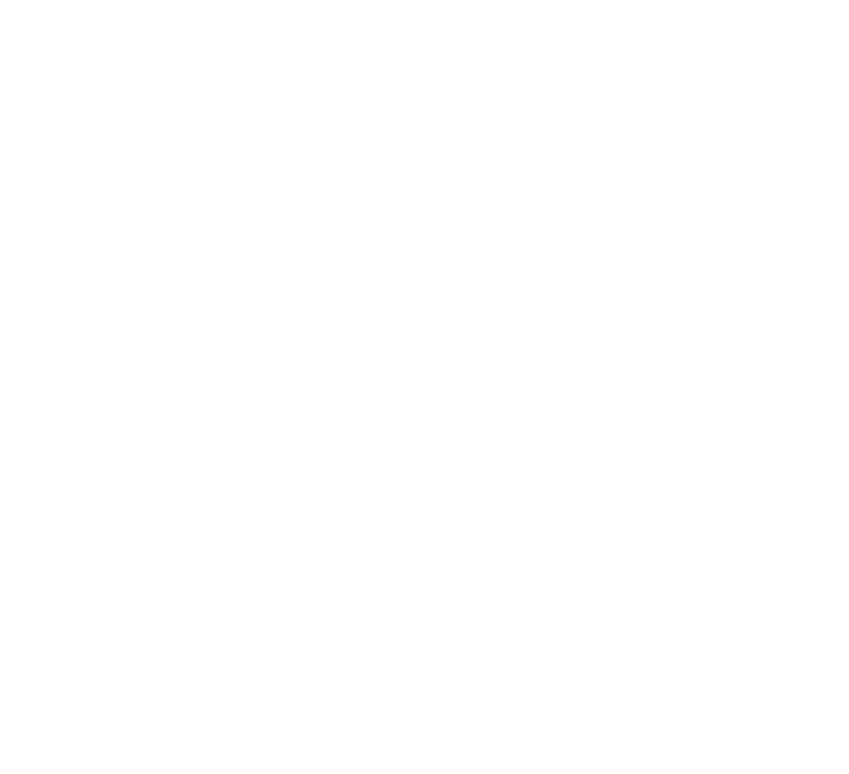
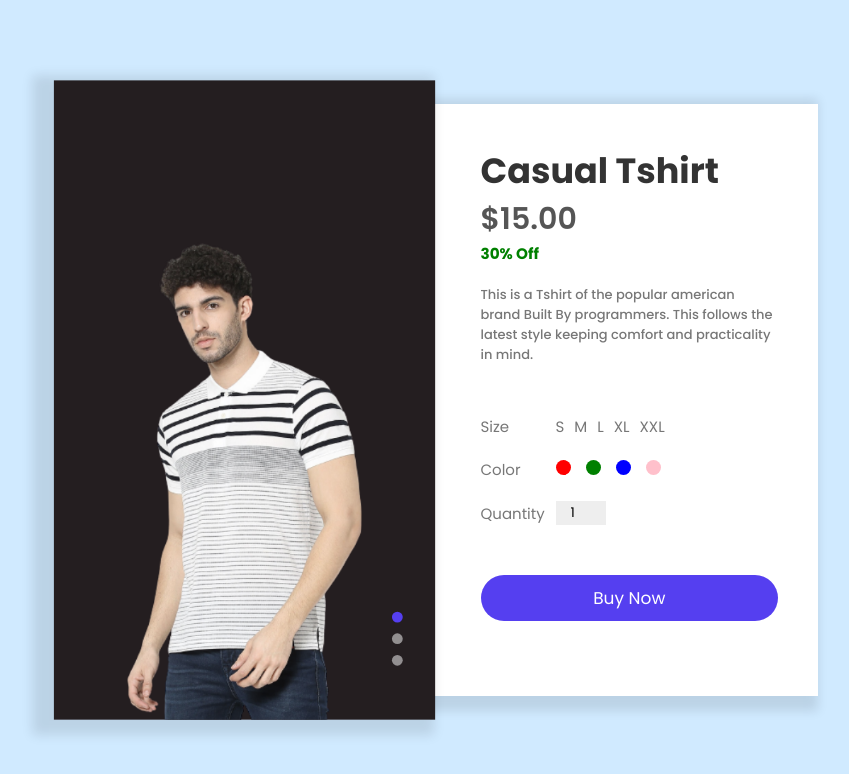
Before and after one commit to AbrarUr-Rahman/30-JavaScript_Projects, a plain HTML site: page product_page/index.html in a window 1280 px wide. Shown: the whole page, without its empty margins (197-1046 px from the left). Drawn offline with Linux system fonts and the light colour scheme.

Commit message:
Final Commit

```diff
--- a/product_page/index.html
+++ b/product_page/index.html
@@ -7,6 +7,81 @@
     <link rel="stylesheet" href="style.css" />
   </head>
   <body>
+    <div class="container">
+      <div class="product">
+        <div class="gallery">
+          <img src="Images/image1.png" id="productImg" />
+          <div class="controls">
+            <span class="btn active"></span>
+            <span class="btn"></span>
+            <span class="btn"></span>
+          </div>
+        </div>
+        <div class="details">
+          <h1>Casual Tshirt</h1>
+          <h2>$15.00</h2>
+          <h3>30% Off</h3>
+          <p>
+            This is a Tshirt of the popular american brand Built By programmers.
+            This follows the latest style keeping comfort and practicality in
+            mind.
+          </p>
+          <form>
+            <div class="size-select">
+              <p>Size</p>
+              <label for="small">
+                <input type="radio" name="size" id="small" />
+                <span>S</span>
+              </label>
+              <label for="medium">
+                <input type="radio" name="size" id="medium" />
+                <span>M</span>
+              </label>
+              <label for="large">
+                <input type="radio" name="size" id="large" />
+                <span>L</span>
+              </label>
+              <label for="x-large">
+                <input type="radio" name="size" id="x-large" />
+                <span>XL</span>
+              </label>
+              <label for="xx-large">
+                <input type="radio" name="size" id="xx-large" />
+                <span>XXL</span>
+              </label>
+            </div>
+            <div class="color-select">
+              <p>Color</p>
+              <label for="red">
+                <input type="radio" name="color" id="red" />
+                <span class="color-1"> </span>
+              </label>
+
+              <label for="green">
+                <input type="radio" name="color" id="green" />
+                <span class="color-2"> </span>
+              </label>
+
+              <label for="blue">
+                <input type="radio" name="color" id="blue" />
+                <span class="color-3"> </span>
+              </label>
+
+              <label for="pink">
+                <input type="radio" name="color" id="pink" />
+                <span class="color-4"> </span>
+              </label>
+            </div>
+            <div class="quantity-select">
+              <p>Quantity</p>
+              <input type="number" value="1" />
+            </div>
+
+            <button>Buy Now</button>
+          </form>
+        </div>
+      </div>
+    </div>
     <script src="script.js"></script>
   </body>
 </html>
--- a/product_page/script.js
+++ b/product_page/script.js
@@ -0,0 +1,29 @@
+let productImg = document.getElementById("productImg");
+
+let btn = document.getElementsByClassName("btn");
+
+btn[0].onclick = function () {
+  productImg.src = "Images/image1.png";
+
+  for (bt of btn) {
+    bt.classList.remove("active");
+  }
+
+  this.classList.add("active");
+};
+btn[1].onclick = function () {
+  productImg.src = "Images/image2.png";
+  for (bt of btn) {
+    bt.classList.remove("active");
+  }
+
+  this.classList.add("active");
+};
+btn[2].onclick = function () {
+  productImg.src = "Images/image3.png";
+  for (bt of btn) {
+    bt.classList.remove("active");
+  }
+
+  this.classList.add("active");
+};
--- a/product_page/style.css
+++ b/product_page/style.css
@@ -7,3 +7,199 @@
     font-family: Poppins, sans-serif;
 
 }
+
+.container {
+    width: 100%;
+    height: 100vh;
+    background: #d0eaff;
+    display: flex;
+    align-items: center;
+    justify-content: center;
+
+}
+
+.product {
+    width: 90%;
+    max-width: 750px;
+    display: flex;
+}
+
+.gallery {
+    flex-basis: 47%;
+    /* # Flex Basis */
+    background: #241e20;
+    transform: scale(1.08);
+    position: relative;
+
+}
+
+.gallery img {
+    width: 100%;
+    display: block;
+    padding-top: 150px;
+    box-shadow: -10px 5px 10px 10px rgba(0, 0, 0, 0.1);
+
+}
+
+.details {
+    flex-basis: 53%;
+    background-color: white;
+    padding: 40px;
+    padding-left: 60px;
+    box-shadow: -10px 5px 10px 10px rgba(0, 0, 0, 0.1);
+    font-size: 13px;
+    font-weight: 500;
+    color: #777;
+}
+
+.details h1 {
+    color: #333;
+    font-size: 35px;
+}
+
+.details h2 {
+    color: #555;
+    font-size: 30px;
+    font-weight: 600;
+
+}
+
+.details h3 {
+    color: green;
+    margin-bottom: 20px;
+}
+
+.details form {
+    font-size: 15px;
+    font-weight: 400;
+
+}
+
+.size-select {
+    display: flex;
+    align-items: center;
+    margin-top: 50px;
+}
+
+.size-select p {
+    width: 70px;
+}
+
+.size-select input:checked+span {
+    color: blue;
+    font-weight: 600;
+}
+
+.size-select input {
+    display: none;
+}
+
+.size-select span {
+    padding: 5px;
+    cursor: pointer;
+}
+
+.color-select {
+    display: flex;
+    align-items: center;
+    margin-top: 20px;
+}
+
+.color-select p {
+    width: 75px;
+}
+
+.color-select span {
+    display: inline-block;
+    width: 15px;
+    height: 15px;
+    border-radius: 50%;
+    margin-right: 15px;
+    cursor: pointer;
+}
+
+.color-1 {
+    background-color: red;
+
+}
+
+.color-2 {
+    background-color: green;
+
+}
+
+.color-3 {
+    background-color: blue;
+
+}
+
+.color-4 {
+    background-color: pink;
+
+}
+
+.color-select input {
+    display: none;
+}
+
+.color-select input:checked+span {
+    transform: scale(0.7);
+    box-shadow: 0 0 0 4px white, 0 0 0 6px #000;
+
+
+}
+
+.quantity-select {
+    display: flex;
+    align-items: center;
+    margin-top: 20px;
+
+}
+
+.quantity-select p {
+    width: 75px;
+}
+
+.quantity-select input {
+    background-color: #eee;
+    outline: 0;
+    padding: 2px 2px 2px 15px;
+    border: 0;
+    width: 50px;
+    border: 12px;
+}
+
+form button {
+    background-color: #553ff0;
+    color: #fff;
+    font-size: 17px;
+    width: 100%;
+    padding: 10px;
+    border-radius: 30px;
+    border: 0;
+    outline: 0;
+    margin-top: 50px;
+    box-shadow: 0 10 10px rgba(85, 63, 250, 0.25);
+    cursor: pointer;
+
+}
+
+.controls {
+    position: absolute;
+    bottom: 40px;
+    right: 20px;
+}
+
+.btn {
+    display: block;
+    width: 10px;
+    height: 10px;
+    border-radius: 50%;
+    background: rgba(255, 255, 255, 0.5);
+    margin: 10px;
+    cursor: pointer;
+}
+
+.btn.active {
+    background: #553ff0;
+}
```
Also changed, not shown: product_page/Images/image1.png (added), product_page/Images/image2.png (added), product_page/Images/image3.png (added).
